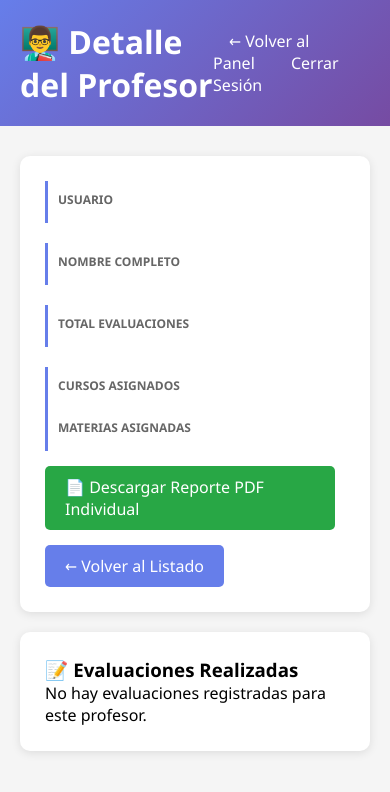
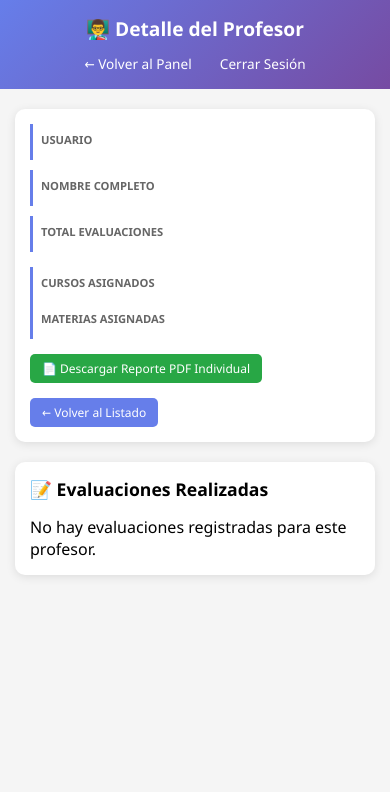
Before and after one commit to GabrielMQ125/REGISTRO_MEMOS, a Flask app: template templates/admin_profesor_detalle.html in a window 390 px wide. Shown: the top 792 px of the page. Run offline with Flask 3, Linux system fonts and the light colour scheme; the template is opened without the code that fills it, so the values that code supplies are empty.

Commit message:
Refactor HTML layout and styles for professor detail

```diff
--- a/templates/admin_profesor_detalle.html
+++ b/templates/admin_profesor_detalle.html
@@ -2,7 +2,7 @@
 <html lang="es">
 <head>
     <meta charset="UTF-8">
-    <meta name="viewport" content="width=device-width, initial-scale=1.0">
+    <meta name="viewport" content="width=device-width, initial-scale=1.0, user-scalable=yes">
     <title>Detalle del Profesor - {{ profesor.usuario }}</title>
     <style>
         * {
@@ -19,23 +19,30 @@
         .header {
             background: linear-gradient(135deg, #667eea 0%, #764ba2 100%);
             color: white;
-            padding: 20px 0;
+            padding: 15px 0;
         }
 
         .header-content {
             max-width: 1200px;
             margin: 0 auto;
-            padding: 0 20px;
+            padding: 0 15px;
             display: flex;
             justify-content: space-between;
             align-items: center;
+            flex-wrap: wrap;
+            gap: 10px;
+        }
+
+        .header h1 {
+            font-size: 1.2rem;
         }
 
         .nav a {
             color: white;
             text-decoration: none;
-            padding: 8px 16px;
+            padding: 6px 12px;
             border-radius: 5px;
+            font-size: 0.85rem;
         }
 
         .nav a:hover {
@@ -44,53 +51,59 @@
 
         .container {
             max-width: 1200px;
-            margin: 30px auto;
-            padding: 0 20px;
+            margin: 20px auto;
+            padding: 0 15px;
         }
 
         .card {
             background: white;
             border-radius: 10px;
-            padding: 25px;
+            padding: 20px;
             margin-bottom: 20px;
             box-shadow: 0 2px 10px rgba(0,0,0,0.1);
         }
 
         .info-grid {
             display: grid;
-            grid-template-columns: repeat(auto-fit, minmax(300px, 1fr));
-            gap: 20px;
-            margin-bottom: 20px;
+            grid-template-columns: repeat(auto-fit, minmax(250px, 1fr));
+            gap: 15px;
+            margin-bottom: 15px;
         }
 
         .info-item {
-            padding: 10px;
+            padding: 8px;
             border-left: 3px solid #667eea;
         }
 
         .info-label {
             font-weight: 600;
             color: #666;
-            font-size: 12px;
+            font-size: 0.7rem;
             text-transform: uppercase;
             margin-bottom: 5px;
         }
 
         .info-value {
-            font-size: 16px;
+            font-size: 0.9rem;
             color: #333;
+            word-break: break-word;
+        }
+
+        .table-container {
+            overflow-x: auto;
         }
 
         table {
             width: 100%;
             border-collapse: collapse;
-            margin-top: 15px;
+            min-width: 500px;
         }
 
         th, td {
-            padding: 12px;
+            padding: 10px 8px;
             text-align: left;
             border-bottom: 1px solid #ddd;
+            font-size: 0.85rem;
         }
 
         th {
@@ -100,13 +113,14 @@
 
         .btn {
             display: inline-block;
-            padding: 10px 20px;
+            padding: 8px 15px;
             background: #667eea;
             color: white;
             text-decoration: none;
             border-radius: 5px;
             margin-top: 15px;
             margin-right: 10px;
+            font-size: 0.85rem;
         }
 
         .btn:hover {
@@ -123,9 +137,9 @@
 
         .badge {
             display: inline-block;
-            padding: 4px 8px;
+            padding: 3px 8px;
             border-radius: 4px;
-            font-size: 12px;
+            font-size: 0.7rem;
             font-weight: 600;
         }
 
@@ -137,9 +151,42 @@
         .cursos-container span {
             display: inline-block;
             background: #e7f3ff;
-            padding: 4px 10px;
+            padding: 3px 8px;
             border-radius: 5px;
             margin: 3px;
+            font-size: 0.8rem;
+        }
+
+        @media (max-width: 768px) {
+            .header-content {
+                flex-direction: column;
+                text-align: center;
+            }
+
+            .info-grid {
+                grid-template-columns: 1fr;
+                gap: 10px;
+            }
+
+            th, td {
+                padding: 8px 5px;
+                font-size: 0.75rem;
+            }
+
+            .btn {
+                padding: 6px 12px;
+                font-size: 0.75rem;
+            }
+        }
+
+        @media (max-width: 480px) {
+            .card {
+                padding: 15px;
+            }
+
+            .info-value {
+                font-size: 0.85rem;
+            }
         }
     </style>
 </head>
@@ -202,7 +249,8 @@
         </div>
 
         <div class="card">
-            <h3>📝 Evaluaciones Realizadas</h3>
+            <h3 style="margin-bottom: 15px; font-size: 1.1rem;">📝 Evaluaciones Realizadas</h3>
+            <div class="table-container">
                 {% if profesor.evaluaciones %}
                 <table>
                     <thead>
@@ -229,5 +277,6 @@
                 {% endif %}
             </div>
         </div>
+    </div>
 </body>
 </html>
```
Lines whose indentation alone changed are shown as unchanged.
